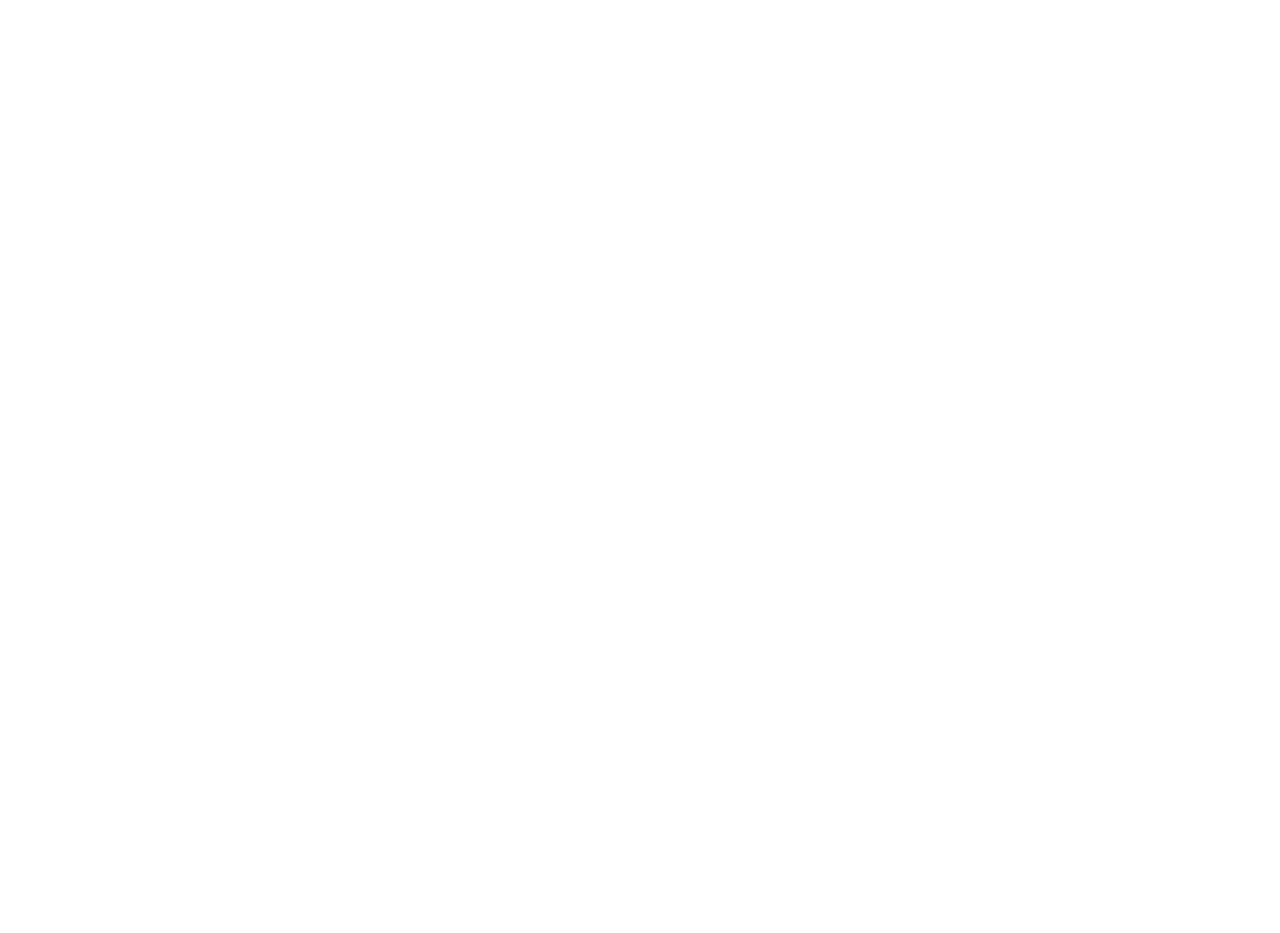
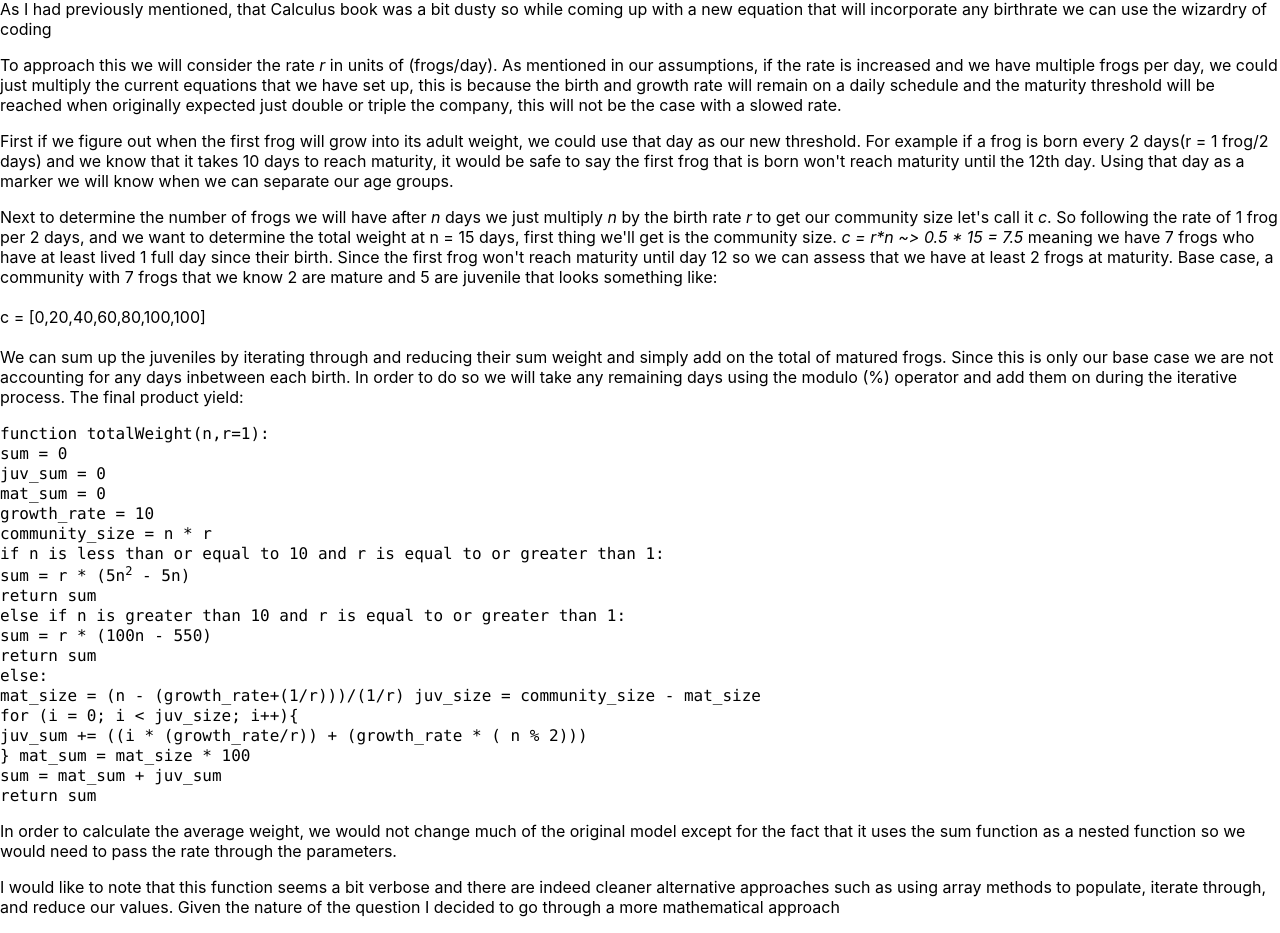
Before and after one commit to jrl508/MediaZact-test, a React (Create React App) app: page /CS in a window 1280 px wide. Shown: the part 1650-2583 px from the top of the page. Before the commit the page ends 1609 px from the top, so only its background shows below. Built offline with nearby package versions, Linux system fonts and the light colour scheme.

Commit message:
answered all of CS questions

```diff
--- a/src/components/CS.js
+++ b/src/components/CS.js
@@ -134,7 +134,99 @@ const CS = () => (
         If the birth rate of frogs is greater than or equal 10 days there will
         never be more than one juvenile at a time
       </li>
+      <li>
+        If the birthrate spans over multiple days at a time the frogs maturity
+        threshold will be later
+      </li>
+      <li>
+        If the frogs are being born at an increased rate, that rate will act as
+        a constant in the original equation
+      </li>
     </ul>
+
+    <p>
+      As I had previously mentioned, that Calculus book was a bit dusty so while
+      coming up with a new equation that will incorporate any birthrate we can
+      use the wizardry of coding
+    </p>
+
+    <p>
+      To approach this we will consider the rate <i>r</i> in units of
+      (frogs/day). As mentioned in our assumptions, if the rate is increased and
+      we have multiple frogs per day, we could just multiply the current
+      equations that we have set up, this is because the birth and growth rate
+      will remain on a daily schedule and the maturity threshold will be reached
+      when originally expected just double or triple the company, this will not
+      be the case with a slowed rate.
+    </p>
+
+    <p>
+      First if we figure out when the first frog will grow into its adult
+      weight, we could use that day as our new threshold. For example if a frog
+      is born every 2 days(r = 1 frog/2 days) and we know that it takes 10 days
+      to reach maturity, it would be safe to say the first frog that is born
+      won't reach maturity until the 12th day. Using that day as a marker we
+      will know when we can separate our age groups.
+    </p>
+
+    <p>
+      Next to determine the number of frogs we will have after <i>n</i> days we
+      just multiply <i>n</i> by the birth rate <i>r</i> to get our community
+      size let's call it <i>c</i>. So following the rate of 1 frog per 2 days,
+      and we want to determine the total weight at n = 15 days, first thing
+      we'll get is the community size. <i>c = r*n ~> 0.5 * 15 = 7.5</i> meaning
+      we have 7 frogs who have at least lived 1 full day since their birth.
+      Since the first frog won't reach maturity until day 12 so we can assess
+      that we have at least 2 frogs at maturity. Base case, a community with 7
+      frogs that we know 2 are mature and 5 are juvenile that looks something
+      like:
+      <br></br>
+      <br></br>c = [0,20,40,60,80,100,100]<br></br>
+      <br></br>
+      We can sum up the juveniles by iterating through and reducing their sum
+      weight and simply add on the total of matured frogs. Since this is only
+      our base case we are not accounting for any days inbetween each birth. In
+      order to do so we will take any remaining days using the modulo (%)
+      operator and add them on during the iterative process. The final product
+      yield:
+    </p>
+    <p>
+      {' '}
+      <code>
+        function totalWeight(n,r=1):
+        <br></br>sum = 0<br></br>
+        juv_sum = 0 <br></br> mat_sum = 0 <br></br>
+        growth_rate = 10 <br></br>
+        community_size = n * r<br></br>
+        if n is less than or equal to 10 and r is equal to or greater than 1:{' '}
+        <br></br> sum = r * (5n<sup>2</sup> - 5n)<br></br>return sum
+        <br></br>
+        else if n is greater than 10 and r is equal to or greater than 1:
+        <br></br>
+        sum = r * (100n - 550)
+        <br></br>return sum <br></br>
+        else:
+        <br></br>
+        mat_size = (n - (growth_rate+(1/r)))/(1/r) juv_size = community_size -
+        mat_size
+        <br></br>for (i = 0; i &lt; juv_size; i++)&#123;<br></br>
+        juv_sum += ((i * (growth_rate/r)) + (growth_rate * ( n % 2)))
+        <br></br>&#125; mat_sum = mat_size * 100 <br></br> sum = mat_sum +
+        juv_sum
+        <br></br> return sum
+      </code>
+    </p>
+    <p>
+      In order to calculate the average weight, we would not change much of the
+      original model except for the fact that it uses the sum function as a
+      nested function so we would need to pass the rate through the parameters.
+    </p>
+    <p>
+      I would like to note that this function seems a bit verbose and there are
+      indeed cleaner alternative approaches such as using array methods to
+      populate, iterate through, and reduce our values. Given the nature of the
+      question I decided to go through a more mathematical approach
+    </p>
   </div>
 );
 
```
